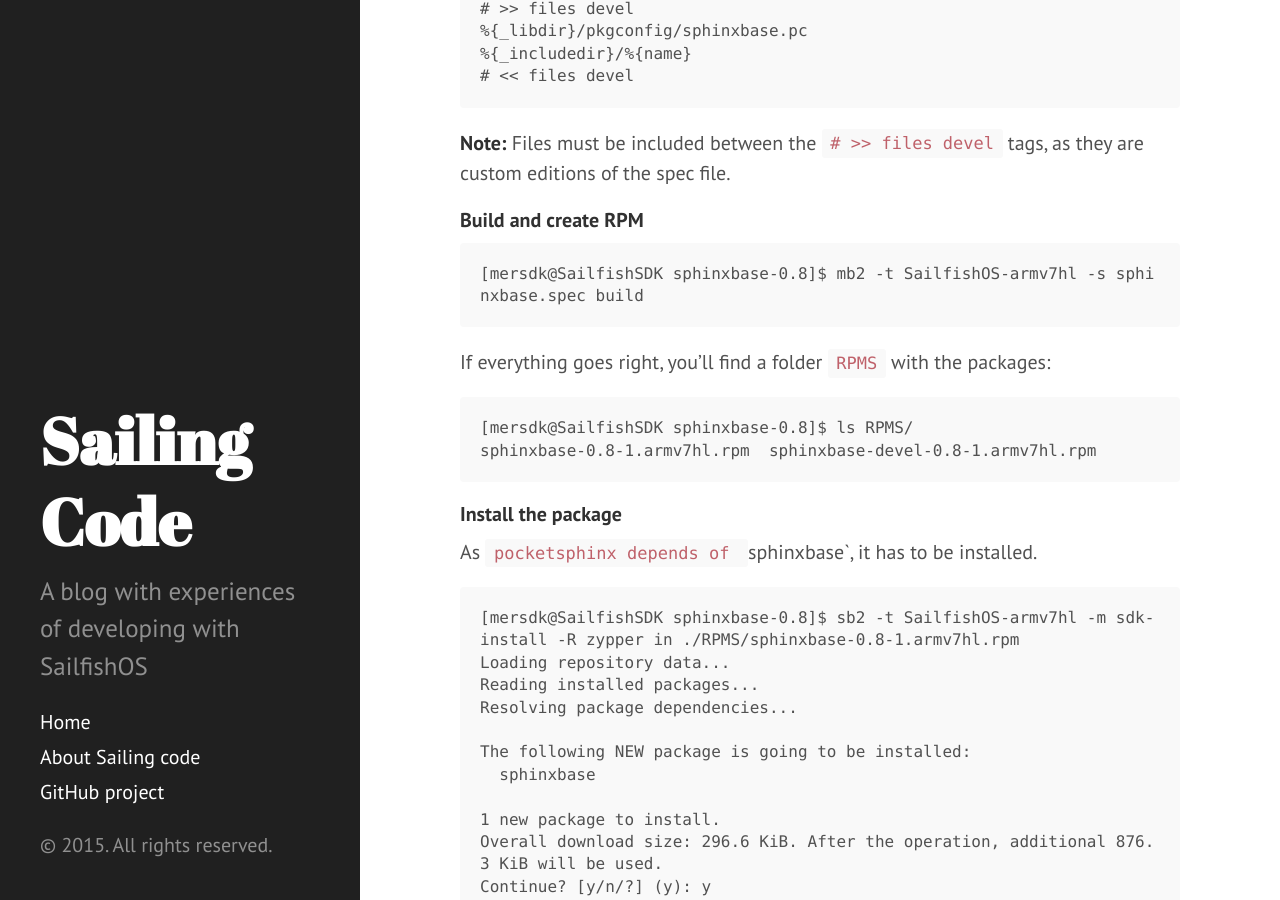
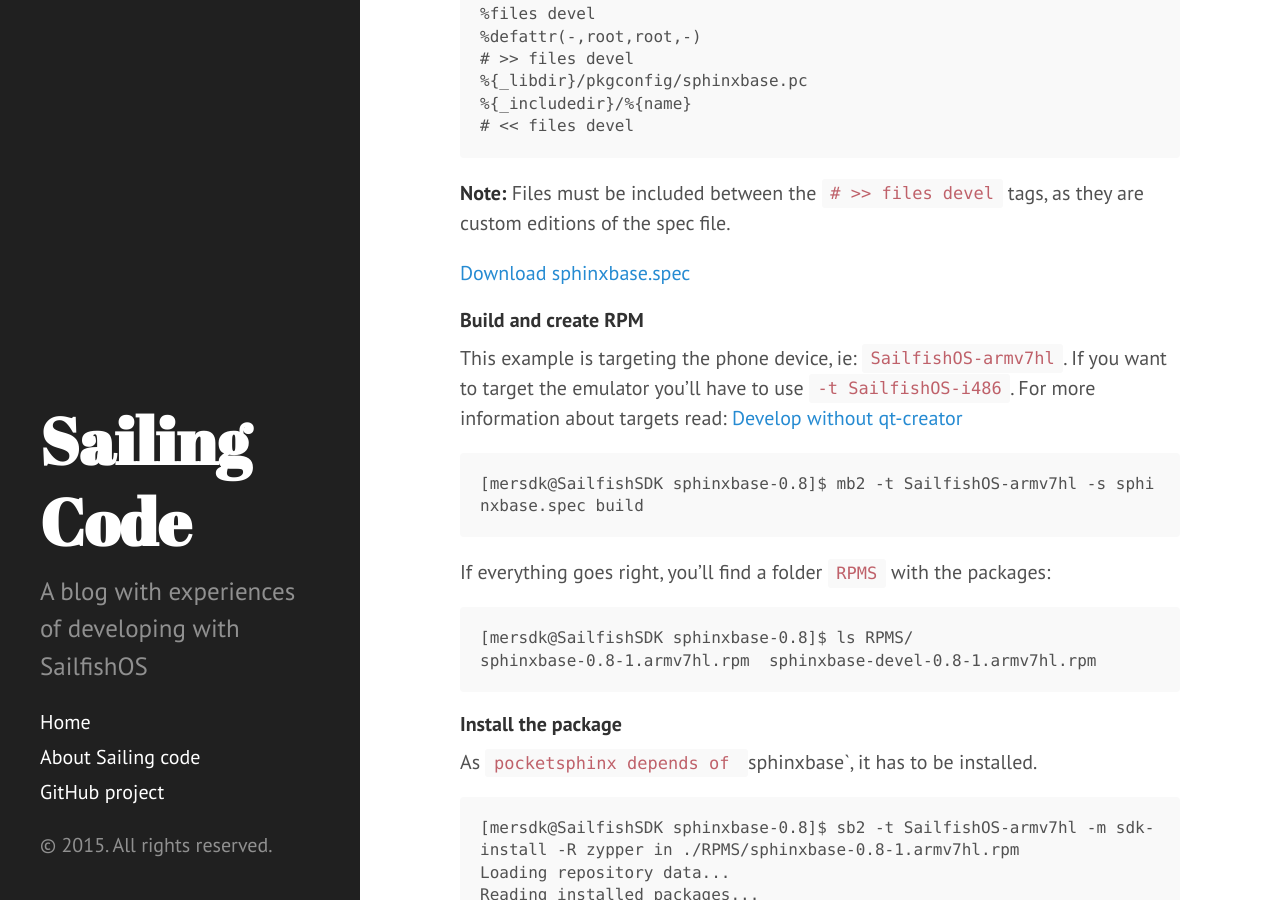
Before and after one commit to NickCis/sailing-code, a Jekyll site: the page built from _posts/2015-01-03-packaging-pocketsphinx.md, in a window 1280 px wide and 900 px high, scrolled down 7211 px. Built offline with Jekyll 4.4.1, drawn with Linux system fonts in a browser that asks for light colours; some of the changed text lies outside the part shown.

Commit message:
Adding downloads files for packaging sphinx post

```diff
--- a/_posts/2015-01-03-packaging-pocketsphinx.md
+++ b/_posts/2015-01-03-packaging-pocketsphinx.md
@@ -136,6 +136,9 @@
 
 **Note:** In the `Files` section, as strings start with `%`, they have to be quoted
 
+
+[Download sphinxbase.yaml]({{site.baseurl}}/example/sphinxbase.yaml)
+
 #### Creating the `.spec` file
 
 To create the `.spec` file we'll use `specify`:
@@ -260,8 +263,11 @@
 
 **Note:** Files must be included between the `# >> files devel` tags, as they are custom editions of the spec file.
 
+[Download sphinxbase.spec]({{site.baseurl}}/example/sphinxbase.spec)
 
 #### Build and create RPM
+
+This example is targeting the phone device, ie: `SailfishOS-armv7hl`. If you want to target the emulator you'll have to use `-t SailfishOS-i486`. For more information about targets read: [Develop without qt-creator]({{site.baseurl}}{% post_url 2015-01-01-develop-without-qtcreator %})
 
     [mersdk@SailfishSDK sphinxbase-0.8]$ mb2 -t SailfishOS-armv7hl -s sphinxbase.spec build
 
```
